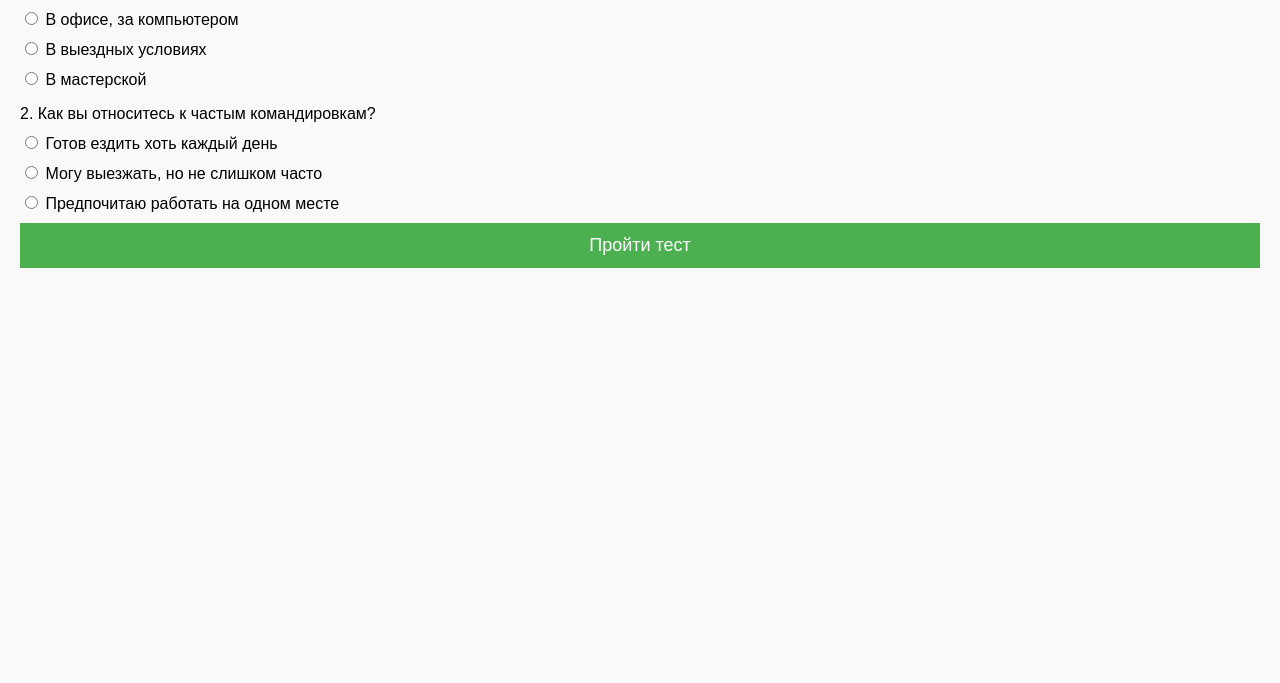
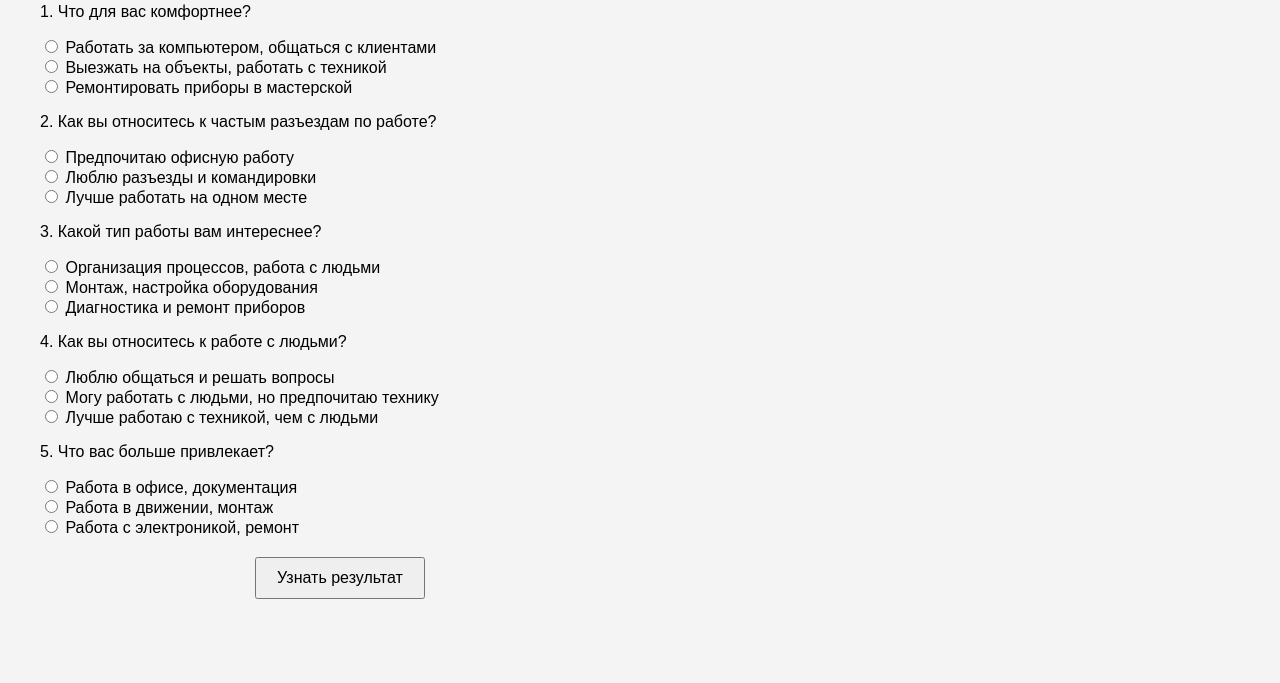
Before and after one commit to gakhmed/Testy, a plain HTML site: page index.html in a window 1280 px wide. Shown: the part 117-800 px from the top of the page. Drawn offline with Linux system fonts and the light colour scheme.

Commit message:
Update index.html

```diff
--- a/index.html
+++ b/index.html
@@ -3,98 +3,108 @@
 <head>
     <meta charset="UTF-8">
     <meta name="viewport" content="width=device-width, initial-scale=1.0">
-    <title>Тест на профессиональную ориентацию</title>
+    <title>Тест для сотрудников</title>
     <style>
         body {
             font-family: Arial, sans-serif;
+            margin: 20px;
             padding: 20px;
-            margin: 0;
-            background-color: #f9f9f9;
+            max-width: 600px;
+            background-color: #f4f4f4;
         }
         h1 {
             text-align: center;
-            margin-bottom: 20px;
         }
-        p {
-            font-size: 16px;
-            margin-bottom: 10px;
-        }
-        label {
-            display: block;
-            margin: 10px 0;
+        .question {
+            margin-bottom: 15px;
         }
         button {
-            width: 100%;
-            padding: 12px;
-            font-size: 18px;
-            background-color: #4CAF50;
-            color: white;
-            border: none;
+            display: block;
+            margin: 20px auto;
+            padding: 10px 20px;
+            font-size: 16px;
             cursor: pointer;
         }
-        button:hover {
-            background-color: #45a049;
-        }
-        .result {
+        #result {
             text-align: center;
-            font-size: 20px;
+            font-size: 18px;
+            font-weight: bold;
             margin-top: 20px;
         }
     </style>
 </head>
 <body>
-    <h1>Тест на профессиональную ориентацию</h1>
+
+    <h1>Тест для сотрудников</h1>
 
     <form id="testForm">
-        <p>1. Вам комфортнее работать:</p>
-        <label><input type="radio" name="question1" value="2"> В офисе, за компьютером</label>
-        <label><input type="radio" name="question1" value="2"> В выездных условиях</label>
-        <label><input type="radio" name="question1" value="2"> В мастерской</label>
+        <div class="question">
+            <p>1. Что для вас комфортнее?</p>
+            <label><input type="radio" name="q1" value="1"> Работать за компьютером, общаться с клиентами</label><br>
+            <label><input type="radio" name="q1" value="2"> Выезжать на объекты, работать с техникой</label><br>
+            <label><input type="radio" name="q1" value="3"> Ремонтировать приборы в мастерской</label>
+        </div>
 
-        <p>2. Как вы относитесь к частым командировкам?</p>
-        <label><input type="radio" name="question2" value="2"> Готов ездить хоть каждый день</label>
-        <label><input type="radio" name="question2" value="1"> Могу выезжать, но не слишком часто</label>
-        <label><input type="radio" name="question2" value="2"> Предпочитаю работать на одном месте</label>
+        <div class="question">
+            <p>2. Как вы относитесь к частым разъездам по работе?</p>
+            <label><input type="radio" name="q2" value="1"> Предпочитаю офисную работу</label><br>
+            <label><input type="radio" name="q2" value="2"> Люблю разъезды и командировки</label><br>
+            <label><input type="radio" name="q2" value="3"> Лучше работать на одном месте</label>
+        </div>
 
-        <button type="button" onclick="calculateResult()">Пройти тест</button>
+        <div class="question">
+            <p>3. Какой тип работы вам интереснее?</p>
+            <label><input type="radio" name="q3" value="1"> Организация процессов, работа с людьми</label><br>
+            <label><input type="radio" name="q3" value="2"> Монтаж, настройка оборудования</label><br>
+            <label><input type="radio" name="q3" value="3"> Диагностика и ремонт приборов</label>
+        </div>
+
+        <div class="question">
+            <p>4. Как вы относитесь к работе с людьми?</p>
+            <label><input type="radio" name="q4" value="1"> Люблю общаться и решать вопросы</label><br>
+            <label><input type="radio" name="q4" value="2"> Могу работать с людьми, но предпочитаю технику</label><br>
+            <label><input type="radio" name="q4" value="3"> Лучше работаю с техникой, чем с людьми</label>
+        </div>
+
+        <div class="question">
+            <p>5. Что вас больше привлекает?</p>
+            <label><input type="radio" name="q5" value="1"> Работа в офисе, документация</label><br>
+            <label><input type="radio" name="q5" value="2"> Работа в движении, монтаж</label><br>
+            <label><input type="radio" name="q5" value="3"> Работа с электроникой, ремонт</label>
+        </div>
+
+        <button type="button" onclick="calculateResult()">Узнать результат</button>
     </form>
 
-    <div id="result" class="result"></div>
+    <div id="result"></div>
 
     <script>
         function calculateResult() {
-            let scoreOffice = 0;
-            let scoreField = 0;
-            let scoreStationary = 0;
+            let score = 0;
+            const questions = ["q1", "q2", "q3", "q4", "q5"];
 
-            const form = document.forms['testForm'];
-            const answers1 = form['question1'];
-            const answers2 = form['question2'];
-
-            for (let answer of answers1) {
-                if (answer.checked) {
-                    scoreField += parseInt(answer.value);
-                    break;
-                }
-            }
-            for (let answer of answers2) {
-                if (answer.checked) {
-                    scoreStationary += parseInt(answer.value);
-                    break;
+            for (let i = 0; i < questions.length; i++) {
+                let answer = document.querySelector('input[name="' + questions[i] + '"]:checked');
+                if (answer) {
+                    score += parseInt(answer.value);
+                } else {
+                    alert("Ответьте на все вопросы!");
+                    return;
                 }
             }
 
-            let result = "Рекомендация: ";
-            if (scoreOffice >= scoreField && scoreOffice >= scoreStationary) {
-                result += "Офисная работа";
-            } else if (scoreField >= scoreOffice && scoreField >= scoreStationary) {
-                result += "Выездная работа";
+            let resultText = "";
+            if (score <= 7) {
+                resultText = "Вам больше подходит офисная работа.";
+            } else if (score <= 12) {
+                resultText = "Вы хорошо подойдете для выездной работы.";
             } else {
-                result += "Стационарная работа";
+                resultText = "Вам подойдет работа в стационаре (ремонт приборов).";
             }
 
-            document.getElementById('result').innerText = result;
+            document.getElementById("result").innerText = resultText;
         }
     </script>
+
 </body>
 </html>
```
